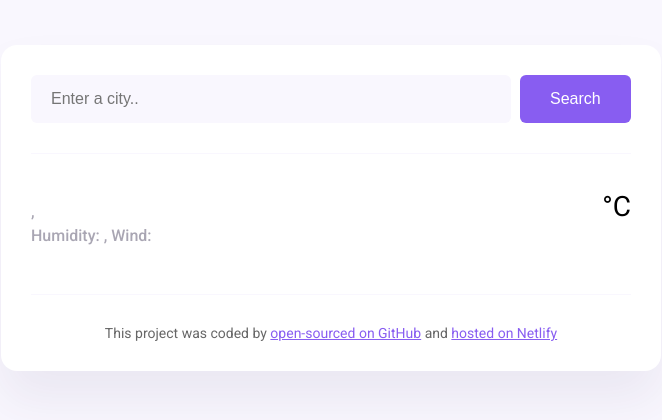
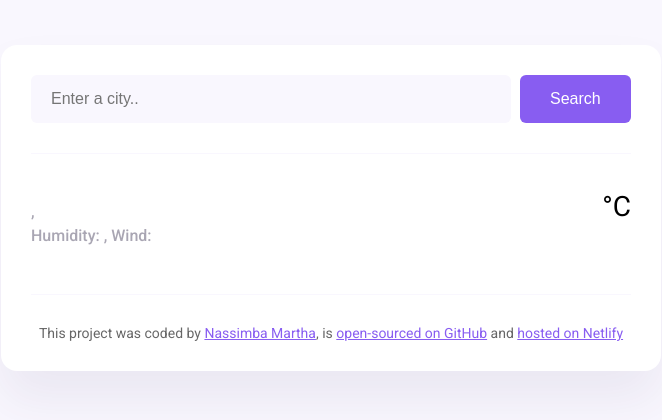
Before and after one commit to MarthaNassimba/Vanilla-weather-search-h-w, a plain HTML site: page index.html in a window 1280 px wide. Shown: the whole page, without its empty margins (309-971 px from the left). Drawn offline with nearby package versions, Linux system fonts and the light colour scheme; no server answers.

Commit message:
added github link

```diff
--- a/index.html
+++ b/index.html
@@ -50,7 +50,7 @@
 
       <footer>
         This project was coded by
-        <a href="https://github.com/MarthaNassimba/Vanilla-weather-search-h-w/> Nassimba Martha</a>,
+        <a href="https://github.com/MarthaNassimba/Vanilla-weather-search-h-w/"> Nassimba Martha</a>,
         is
         <a href="https://github.com/MarthaNassimba/Vanilla-weather-search-h-w/"
           >open-sourced on GitHub</a
```
